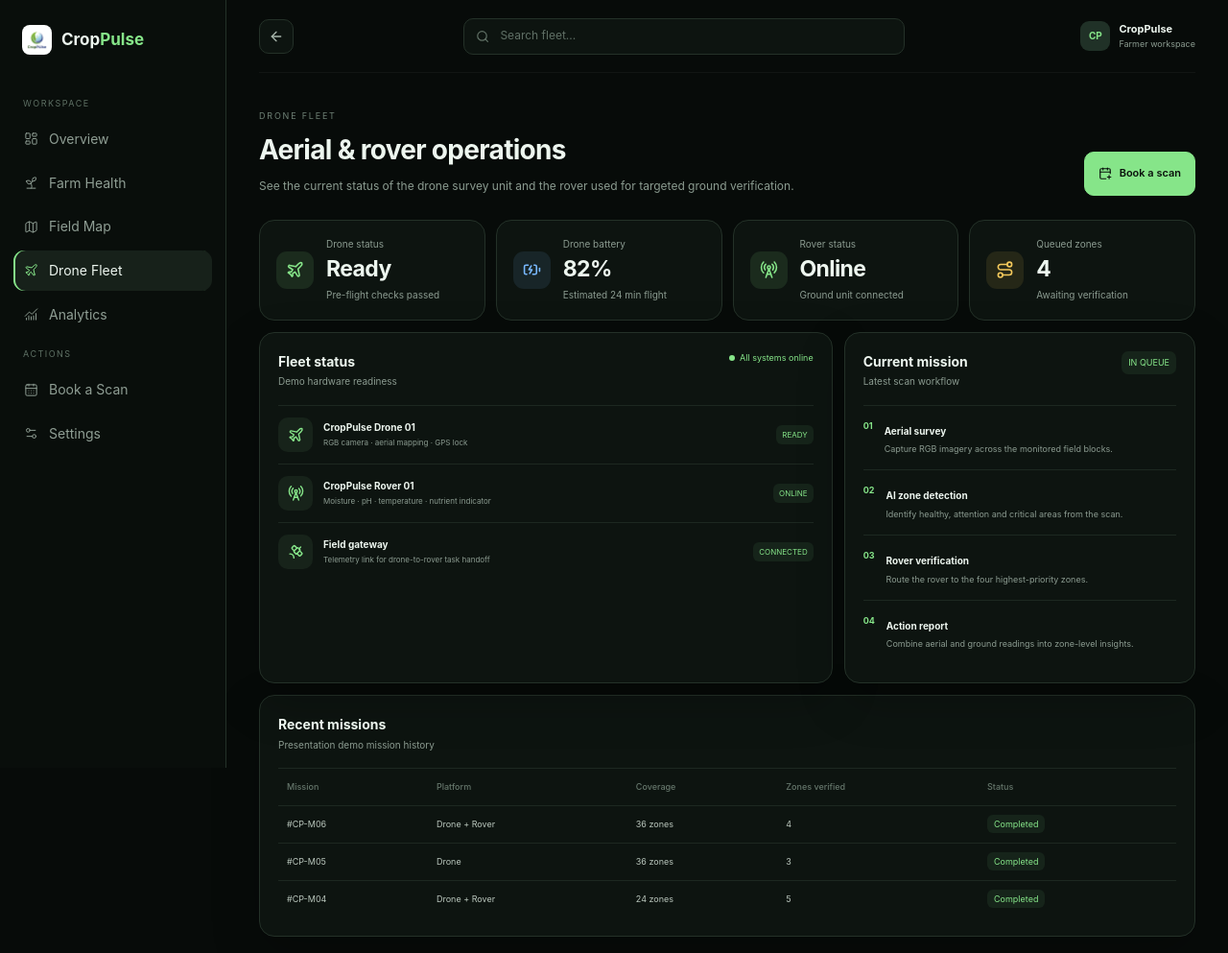
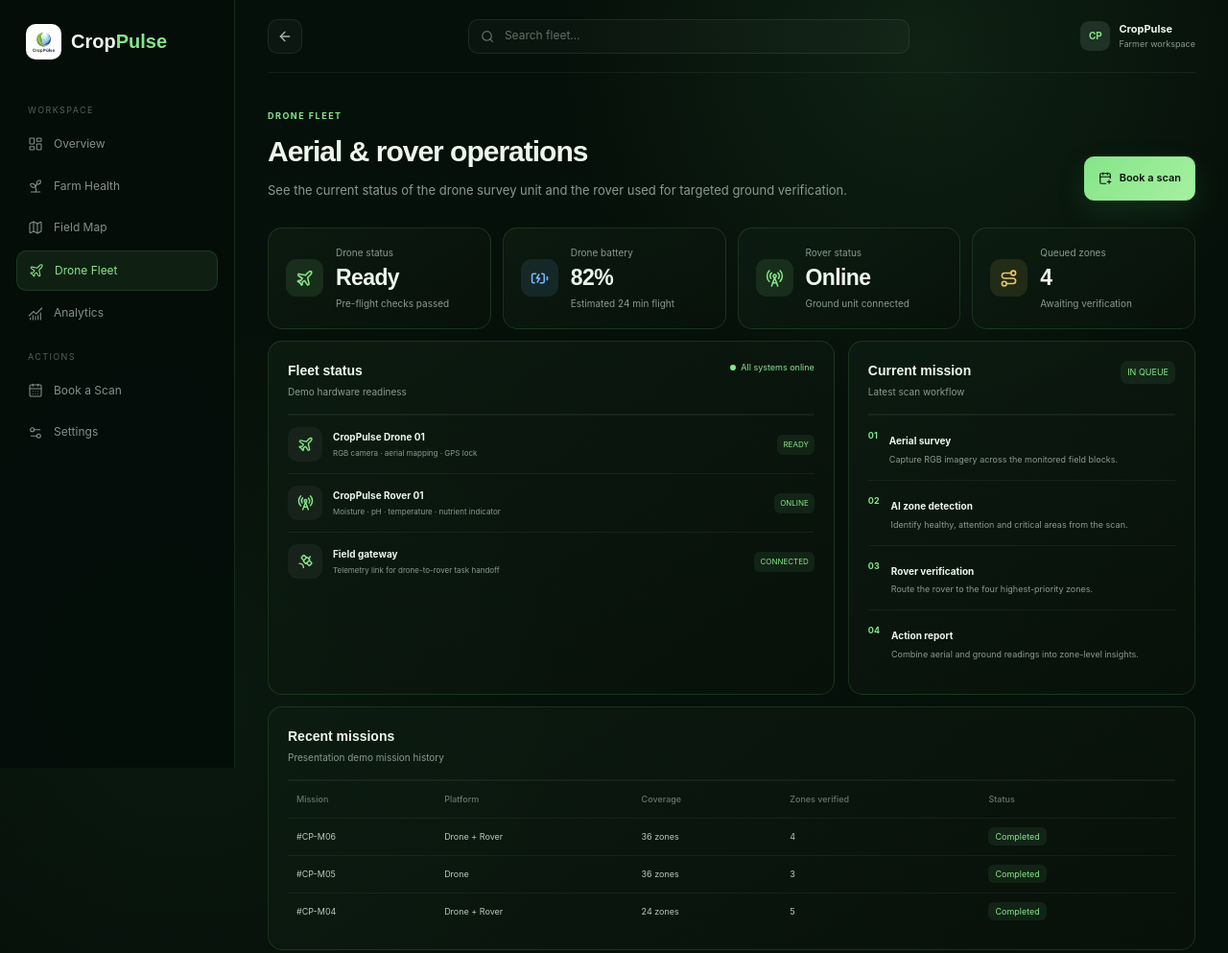
Before and after one commit to babygroot417-a11y/croppulse-website, a website: page drones.html in a window 1280 px wide. Shown: the whole page at 96% size. Drawn offline with nearby package versions, Linux system fonts and the light colour scheme.

Commit message:
Match workspace tabs to Overview UI

```diff
--- a/style.css
+++ b/style.css
@@ -8,3 +8,179 @@
 .auth-row{display:flex;justify-content:flex-end;margin-top:8px;}
 .email-auth{margin-top:18px;}
 .email-auth .auth-input{margin-bottom:10px;}
+
+
+/* =========================================================
+   CROP PULSE OVERVIEW DESIGN SYSTEM
+   Applied to every workspace tab so the UI stays consistent.
+   ========================================================= */
+:root{
+  --bg:#06100a;
+  --surface:#0b1710;
+  --surface-2:#0e1d14;
+  --surface-3:#122219;
+  --border:rgba(134,229,137,.14);
+  --text:#eef7ef;
+  --muted:#899a90;
+  --green:#86e589;
+  --green-2:#b7f7a5;
+  --yellow:#e8c76b;
+  --red:#ef7770;
+  --blue:#78b8ff;
+  --shadow:0 18px 50px rgba(0,0,0,.18);
+  --radius:15px;
+  --sidebar:245px;
+}
+body.app-shell{
+  background:
+    radial-gradient(circle at 75% 5%,rgba(91,190,96,.10),transparent 27%),
+    radial-gradient(circle at 15% 70%,rgba(55,135,75,.08),transparent 30%),
+    var(--bg);
+  color:var(--text);
+  font-family:"DM Sans",Inter,system-ui,-apple-system,"Segoe UI",sans-serif;
+}
+.app-shell .sidebar{
+  width:245px;
+  background:rgba(5,14,9,.91);
+  border-right:1px solid var(--border);
+  padding:25px 17px;
+  backdrop-filter:blur(20px);
+}
+.app-shell .brand{
+  gap:10px;
+  padding:0 10px 28px;
+  font-family:"Space Grotesk","DM Sans",sans-serif;
+  font-size:20px;
+}
+.app-shell .brand img{
+  width:37px;height:37px;border-radius:10px;
+}
+.app-shell .side-label{
+  color:#526158;
+  font-size:9px;
+  letter-spacing:1.4px;
+  padding:0 12px;
+  margin:18px 0 8px;
+}
+.app-shell .side-nav{gap:3px}
+.app-shell .side-nav a{
+  padding:11px 12px;
+  margin:0;
+  border-radius:10px;
+  color:#829188;
+  font-size:12px;
+}
+.app-shell .side-nav a:hover{
+  color:var(--text);
+  background:rgba(134,229,137,.06);
+  box-shadow:none;
+}
+.app-shell .side-nav a.active{
+  color:var(--green);
+  background:rgba(134,229,137,.09);
+  border:1px solid rgba(134,229,137,.12);
+  box-shadow:none;
+}
+.app-shell .side-nav a svg{width:16px;height:16px}
+.app-shell .side-nav a:hover svg,
+.app-shell .side-nav a.active svg{color:var(--green)}
+.app-shell .main-content{
+  margin-left:245px;
+  max-width:1550px;
+  padding:0 34px 50px;
+  margin-right:auto;
+}
+.app-shell .topbar{
+  height:76px;
+  border-bottom:1px solid rgba(255,255,255,.055);
+}
+.app-shell .search{
+  height:36px;
+  border:1px solid rgba(255,255,255,.08);
+  background:rgba(255,255,255,.025);
+  border-radius:10px;
+}
+.app-shell .icon-btn,
+.app-shell .user-chip{
+  border-color:rgba(255,255,255,.08);
+}
+.app-shell .page-head{
+  padding:38px 0 28px;
+}
+.app-shell .eyebrow{
+  color:var(--green);
+  letter-spacing:1.5px;
+  font-weight:700;
+}
+.app-shell .page-head h1{
+  font-family:"Space Grotesk","DM Sans",sans-serif;
+  font-size:30px;
+  letter-spacing:-1px;
+}
+.app-shell .subhead{font-size:13px}
+.app-shell .btn-primary{
+  background:linear-gradient(135deg,var(--green),#a6f0a0);
+  border-color:var(--green);
+  box-shadow:0 12px 30px rgba(75,180,84,.15);
+}
+.app-shell .stats-grid{gap:12px}
+.app-shell .stat-card,
+.app-shell .panel{
+  border-color:var(--border);
+  border-radius:15px;
+  background:linear-gradient(145deg,rgba(13,29,18,.82),rgba(8,18,11,.82));
+  box-shadow:none;
+}
+.app-shell .stat-card:hover,
+.app-shell .panel:hover{
+  border-color:rgba(134,229,137,.20);
+}
+.app-shell .stat-card{
+  min-height:104px;
+  padding:18px;
+}
+.app-shell .stat-icon{
+  width:39px;height:39px;border-radius:11px;
+}
+.app-shell .stat-card strong{
+  font-family:"Space Grotesk","DM Sans",sans-serif;
+}
+.app-shell .panel{padding:20px}
+.app-shell .panel h2{
+  font-family:"Space Grotesk","DM Sans",sans-serif;
+}
+.app-shell .panel-head{
+  padding:0 0 15px;
+  margin-bottom:0;
+  border-bottom:1px solid rgba(255,255,255,.055);
+}
+.app-shell .issue-row,
+.app-shell .recommend,
+.app-shell .device,
+.app-shell .timeline>div,
+.app-shell th,
+.app-shell td{
+  border-color:rgba(255,255,255,.055);
+}
+.app-shell .table-status{
+  color:var(--green);
+  background:rgba(134,229,137,.08);
+}
+.app-shell .form-panel input,
+.app-shell .form-panel textarea{
+  background:rgba(255,255,255,.025);
+  border-color:rgba(255,255,255,.08);
+}
+.app-shell .form-panel input:focus,
+.app-shell .form-panel textarea:focus{
+  border-color:rgba(134,229,137,.35);
+}
+.app-shell .booking-grid,
+.app-shell .settings-grid,
+.app-shell .dashboard-grid{
+  gap:14px;
+}
+@media(max-width:760px){
+  .app-shell .sidebar{width:245px}
+  .app-shell .main-content{margin-left:0;padding:0 16px 40px}
+}
```
